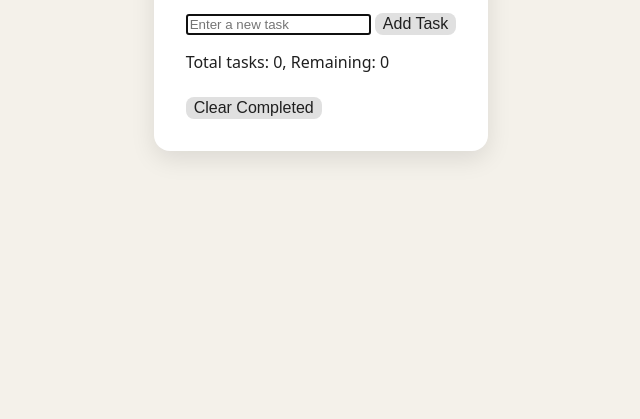
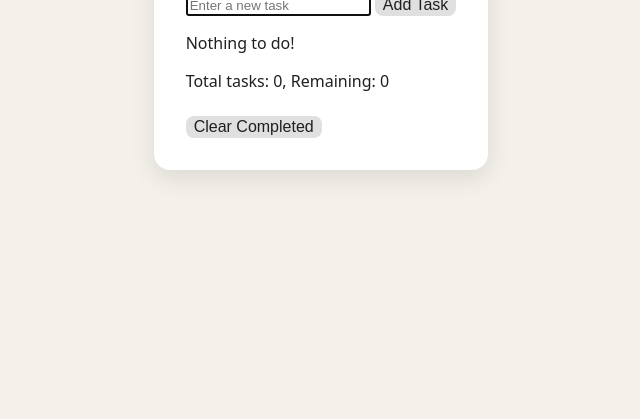
Before and after one commit to mark-png-code/Road-map, a plain HTML site: page 02-to-do/index.html in a window 1280 px wide. Shown: the part 381-800 px from the top of the page, without its empty margins (319-959 px from the left). Drawn offline with Linux system fonts and the light colour scheme.

Commit message:
Add empty list message

```diff
--- a/02-to-do/index.html
+++ b/02-to-do/index.html
@@ -13,6 +13,7 @@
             <input type="text" id="task-input" placeholder="Enter a new task" autoComplete="off" autoFocus>
             <button id="add-task-button" type="submit">Add Task</button>
         </form>
+        <p id="empty-list-message">Nothing to do!</p>
         <ul id="task-list"></ul>
         <p id="task-count">All done</p>
         <button id="clear-completed-button">Clear Completed</button>
--- a/02-to-do/script.js
+++ b/02-to-do/script.js
@@ -8,11 +8,13 @@ const input = document.getElementById("task-input");
 const list = document.getElementById("task-list");
 const taskCount = document.getElementById("task-count");
 const clearButton = document.getElementById("clear-completed-button");
+const emptyMessage = document.getElementById("empty-list-message");
 
 let tasks = [];
 
 function render() {
     list.innerHTML = "";
+    emptyMessage.hidden = tasks.length > 0;
     tasks.forEach(function (task) {
         const listItem = document.createElement("li");
         const deleteButton = document.createElement("button");
```
